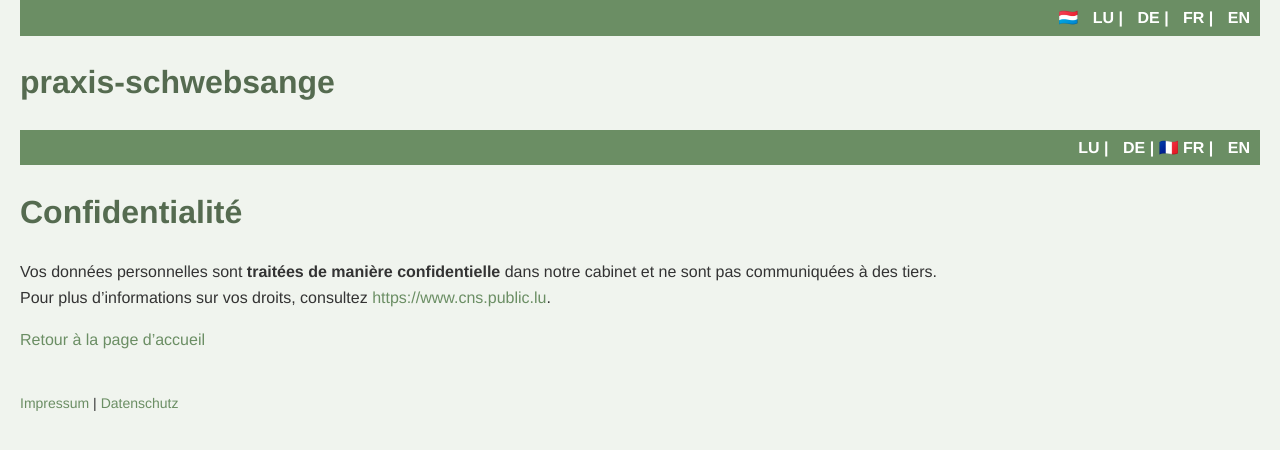
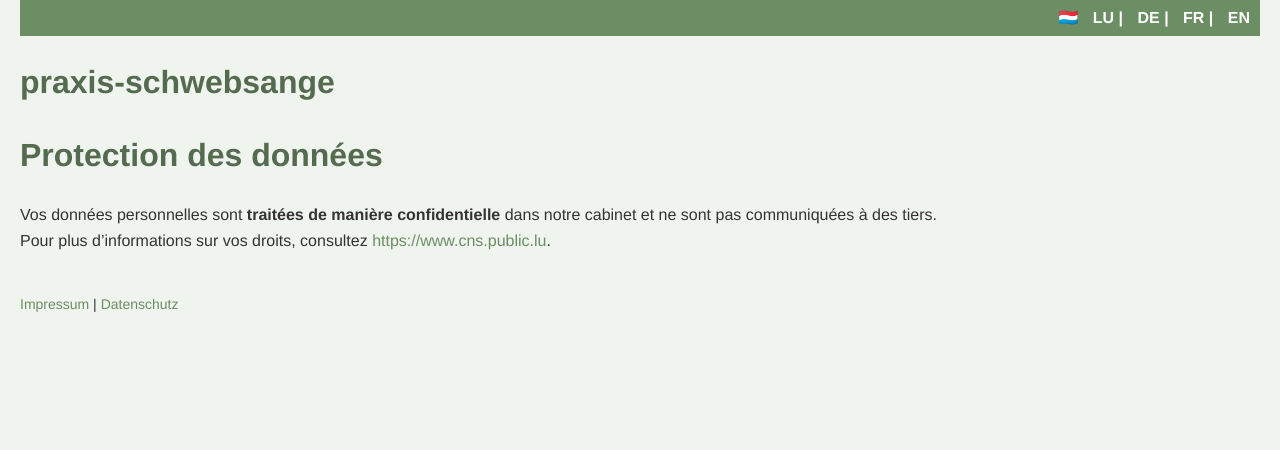
Before and after one commit to bjoernbrightside/praxis-schwebsange, a Jekyll site: the page built from fr/datenschutz.md, in a window 1280 px wide. Shown: the top 450 px of the page. Built offline with Jekyll 4.4.1, drawn with Linux system fonts in a browser that asks for light colours.

Commit message:
Update datenschutz.md

```diff
--- a/fr/datenschutz.md
+++ b/fr/datenschutz.md
@@ -1,14 +1,10 @@
 ---
 layout: default
+lang: fr
+title: Protection des données
 ---
 
-<div class="language-bar">
-<a href="/praxis-schwebsange/lb/datenschutz.html">LU</a> | <a href="/praxis-schwebsange/de/datenschutz.html">DE</a> | 🇫🇷 <b>FR</b> | <a href="/praxis-schwebsange/en/datenschutz.html">EN</a>
-</div>
-
-# Confidentialité
+# Protection des données
 
 Vos données personnelles sont **traitées de manière confidentielle** dans notre cabinet et ne sont pas communiquées à des tiers.
 Pour plus d'informations sur vos droits, consultez [https://www.cns.public.lu](https://www.cns.public.lu).
-
-[Retour à la page d’accueil](../fr/)
```
